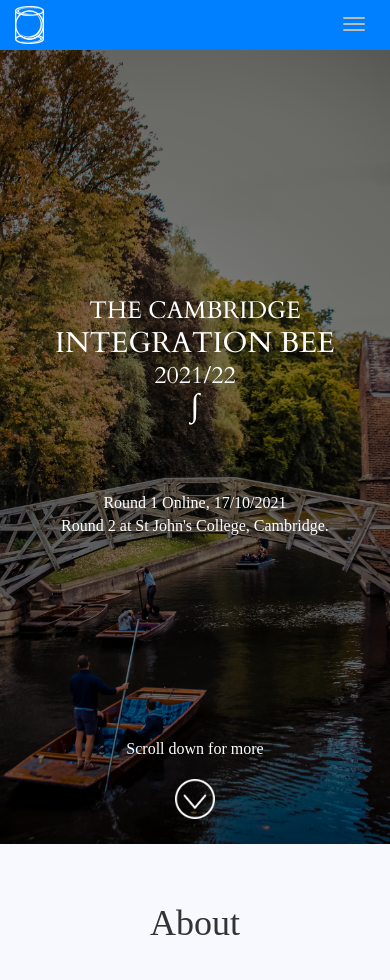
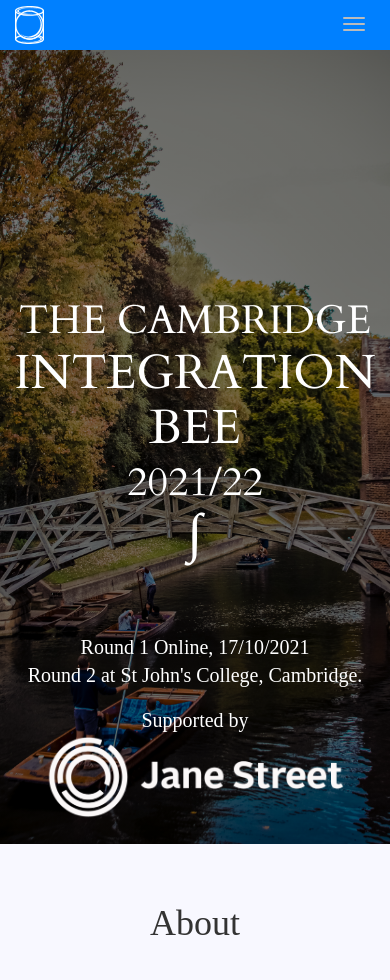
Before and after one commit to archimedeans/integration-bee, a PHP site: page /landing.html in a window 390 px wide. Shown: the top 980 px of the page. Run offline with PHP 8.4, Linux system fonts and the light colour scheme; some web fonts are replaced.

Commit message:
fix(mobile): make it look okay on a phone

```diff
--- a/landing.html
+++ b/landing.html
@@ -52,11 +52,19 @@
       <div class="splash-small">
         <span>Round 1 Online, 17/10/2021</span></br >
         <span>Round 2 at St John's College, Cambridge.</span>
+        <!-- <br/>
+        <br/>
+        <span>Supported by</span><br>
+        <img src="resources/jslight.png" class="sponsor-img" /> -->
       </div>
 
       <div class="splash-end">
-        Scroll down for more<br />
-        <a href="#about"><img class="down-button" src="resources/down.png" /></a>
+        <!-- Scroll down for more<br />
+        <a href="#about"><img class="down-button" src="resources/down.png" /></a> -->
+        <!-- <br/>
+        <br/> -->
+        <span>Supported by</span><br>
+        <img src="resources/jslight.png" class="sponsor-img" />
       </div>
     </div>
     <div class="container" id="main">
--- a/resources/style.css
+++ b/resources/style.css
@@ -59,7 +59,7 @@
   left: 50%;
   margin-left: -150px;
   width: 300px;
-  font-size: 120%;
+  font-size: 125%;
 }
 .splash-end .down-button {
   padding-top: 18px;
@@ -67,11 +67,11 @@
 }
 @media (max-width: 750px) {
   .splash-header {
-    font-size: 150%;
+    font-size: 250%;
   }
   .splash-small,
   .splash-end {
-    font-size: 100%;
+    font-size: 125%;
   }
 }
 
@@ -146,3 +146,7 @@
 .navbar-brand img {
   height: 100%;
 }
+
+.sponsor-img {
+  max-width: 300px;
+}
```
